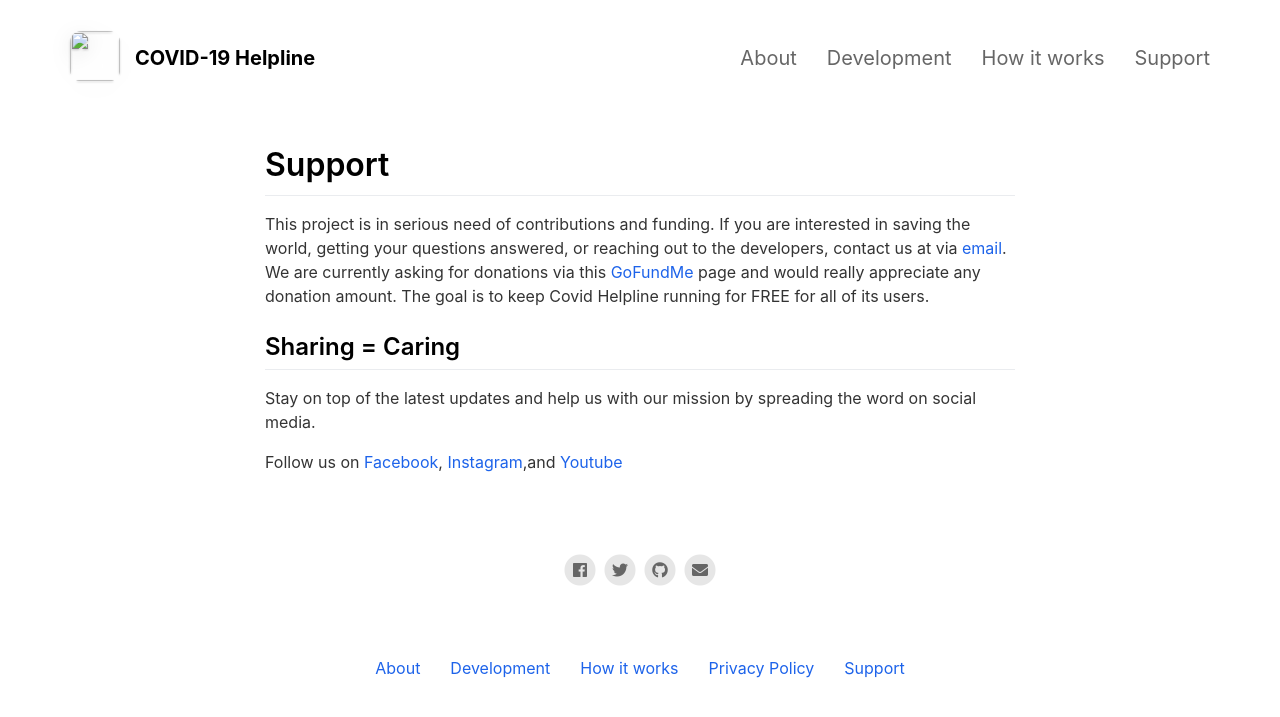
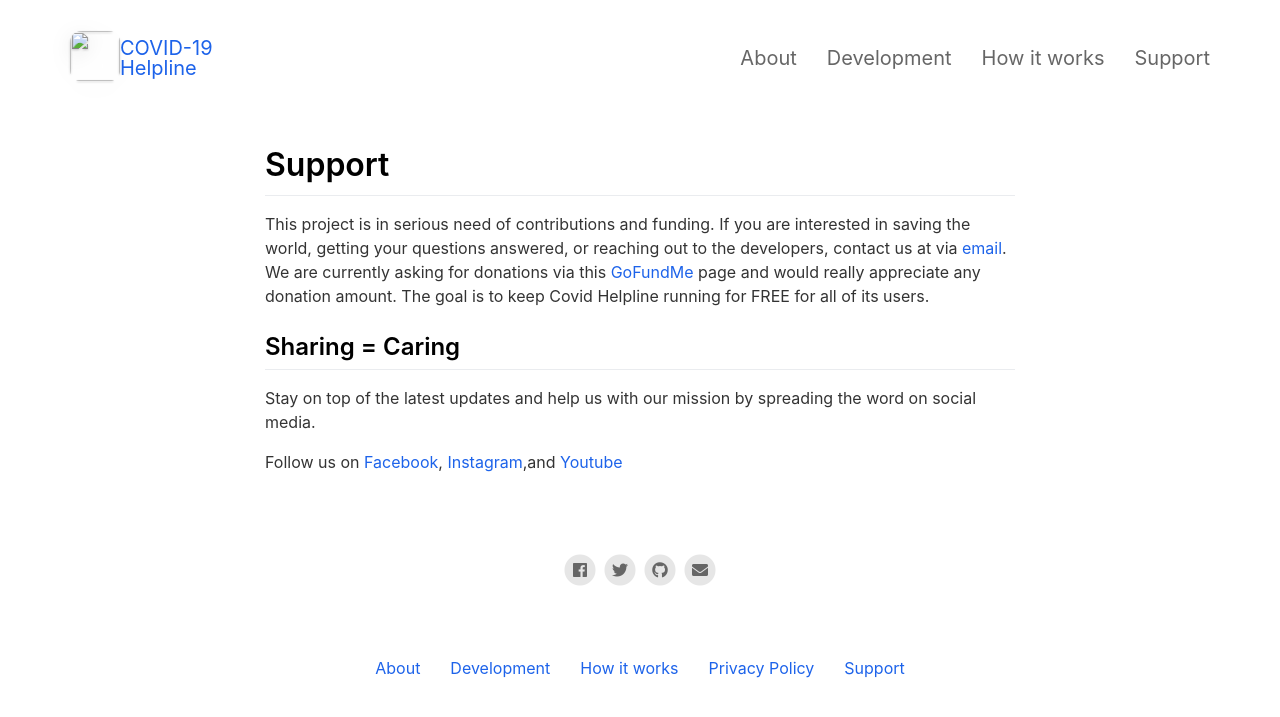
Before and after one commit to annajt178/covid, a Jekyll site: the page built from _pages/support.md, in a window 1280 px wide. Shown: the top 717 px of the page. Built offline with Jekyll 4.4.1, drawn with Linux system fonts in a browser that asks for light colours; nearby versions of some CDN libraries.

Commit message:
Update header.html

```diff
--- a/_includes/header.html
+++ b/_includes/header.html
@@ -15,7 +15,10 @@
 			{% endif %}
 			<div class="divider"></div>
 		</div>
-		<p class="headerName">{{ site.app_name }}</p>
+		<a href ="../" target="_self">
+			<p class="headerName">{{ site.app_name }}</p>
+		</a>
+
 	</div>
 	<nav class="scroll">
 		<ul>
```
